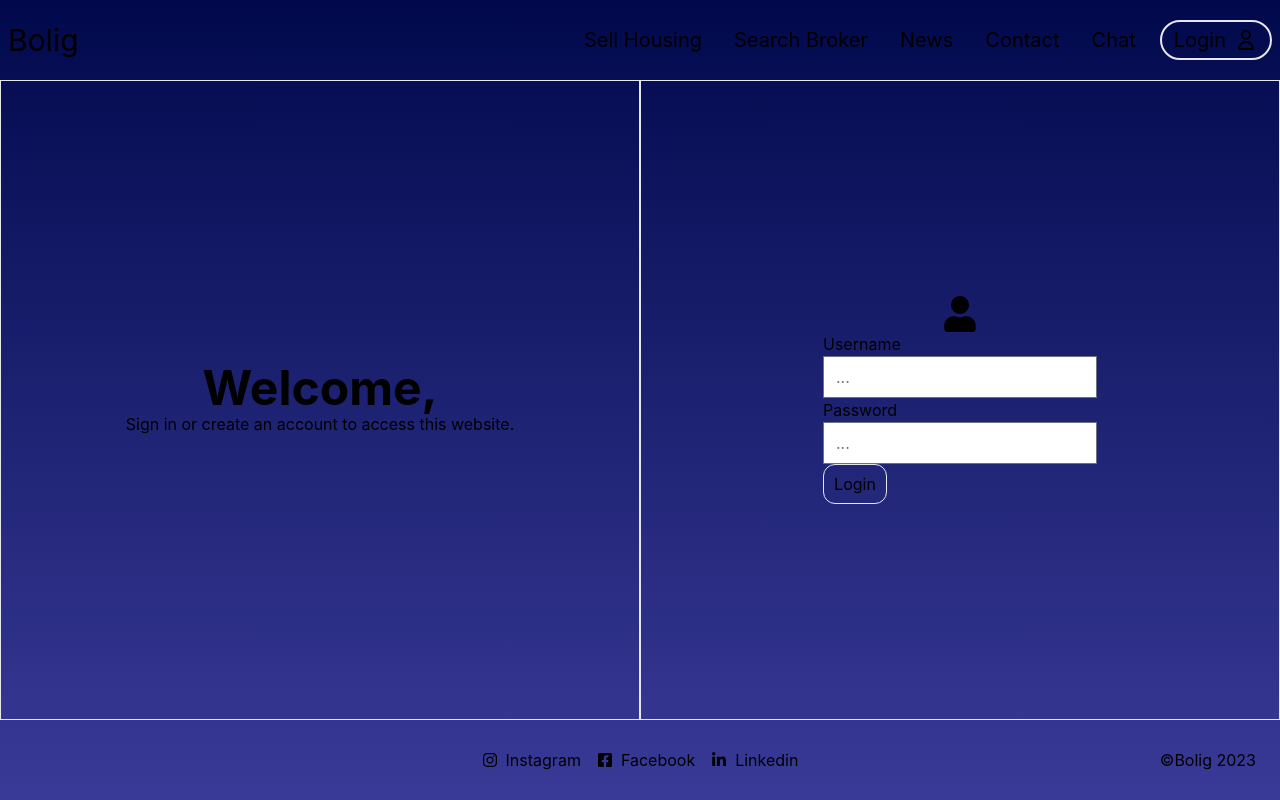
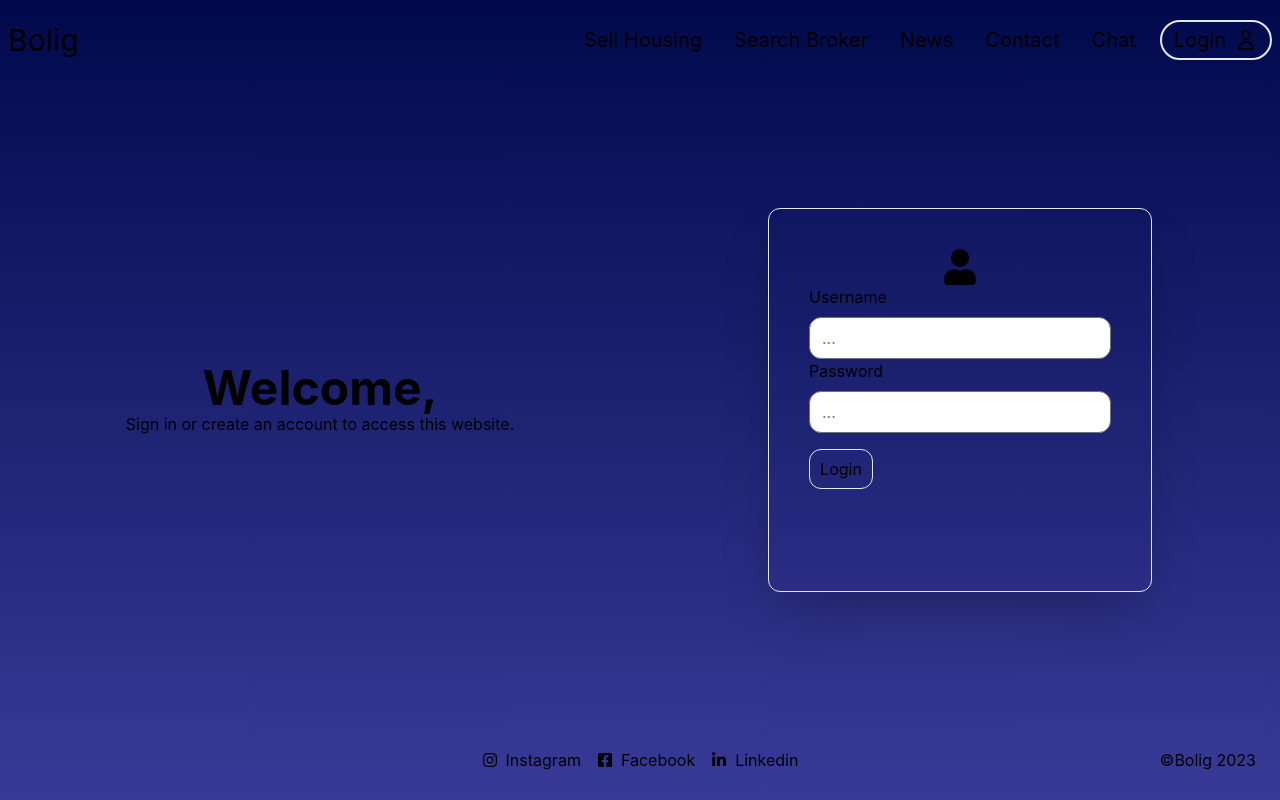
Before and after one commit to MaxAndreasLundin/bolig-web, a Next.js app: page /chat in a window 1280 px wide. Built offline with nearby package versions, Linux system fonts and the light colour scheme.

Commit message:
onSubmit function and styling

```diff
--- a/app/chat/page.tsx
+++ b/app/chat/page.tsx
@@ -5,11 +5,11 @@ const page = () => {
   return (
       <div className='flex flex-1'>
         <div className='grid grid-cols-1 grid-rows-3 sm:grid-cols-2 sm:grid-rows-1 w-full'>
-          <div className='flex flex-col justify-center items-center border'>
+          <div className='flex flex-col justify-center items-center'>
             <h1 className='text-5xl font-bold'>Welcome,</h1>
             <p>Sign in or create an account to access this website.</p>
           </div>
-          <div className='flex flex-col justify-center items-center row-span-2 border'>
+          <div className='flex flex-col justify-center items-center row-span-2'>
             <FormChatLogin />
           </div>
         </div>
--- a/components/FormChatLogin.tsx
+++ b/components/FormChatLogin.tsx
@@ -1,20 +1,20 @@
-"use client"
-import React, { useState } from 'react'
-import { FaUser } from 'react-icons/fa'
+"use client";
+import React, { FormEvent, useState } from "react";
+import { FaUser } from "react-icons/fa";
 
 type LoginDataProps = {
   username: string;
   password: string;
-}
+};
 
 const defaultLogin: LoginDataProps = {
   username: "",
   password: "",
-}
+};
 
 const FormChatLogin = () => {
   const [loginInput, setLoginInput] = useState(defaultLogin);
-  const {username, password} = loginInput;
+  const { username, password } = loginInput;
 
   const handleChange = (e: React.ChangeEvent<HTMLInputElement>) => {
     setLoginInput((prevState) => ({
@@ -23,23 +23,45 @@ const FormChatLogin = () => {
     }));
   };
 
+  const onSubmit = (e: React.FormEvent<HTMLFormElement>) => {
+    e.preventDefault();
+    setLoginInput(defaultLogin);
+
+    console.log(loginInput);
+  };
 
   return (
-    <form action="">
-      <div className='flex justify-center'>
-        <FaUser className='text-4xl'/>
+    <form onSubmit={onSubmit} className="border rounded-xl h-96 w-96 p-10 shadow-2xl">
+      <div className="flex justify-center">
+        <FaUser className="text-4xl" />
       </div>
-      <div className='flex flex-col'>
+      <div className="flex flex-col">
         <label htmlFor="username">Username</label>
-        <input type="text" placeholder='...' onChange={handleChange} />
+        <input
+          type="text"
+          placeholder="..."
+          id="username"
+          value={username}
+          onChange={handleChange}
+          className="text-black rounded-xl mt-2"
+        />
       </div>
-      <div className='flex flex-col'>
+      <div className="flex flex-col">
         <label htmlFor="password">Password</label>
-        <input type="password" placeholder='...' onChange={handleChange} />
+        <input
+          type="password"
+          placeholder="..."
+          id="password"
+          value={password}
+          onChange={handleChange}
+          className="text-black rounded-xl mt-2"
+        />
       </div>
-      <button type='submit' className='border rounded-xl h-10 w-16'>Login</button>
+      <button type="submit" className="border rounded-xl h-10 w-16 mt-4">
+        Login
+      </button>
     </form>
-  )
-}
+  );
+};
 
-export default FormChatLogin
+export default FormChatLogin;
```
